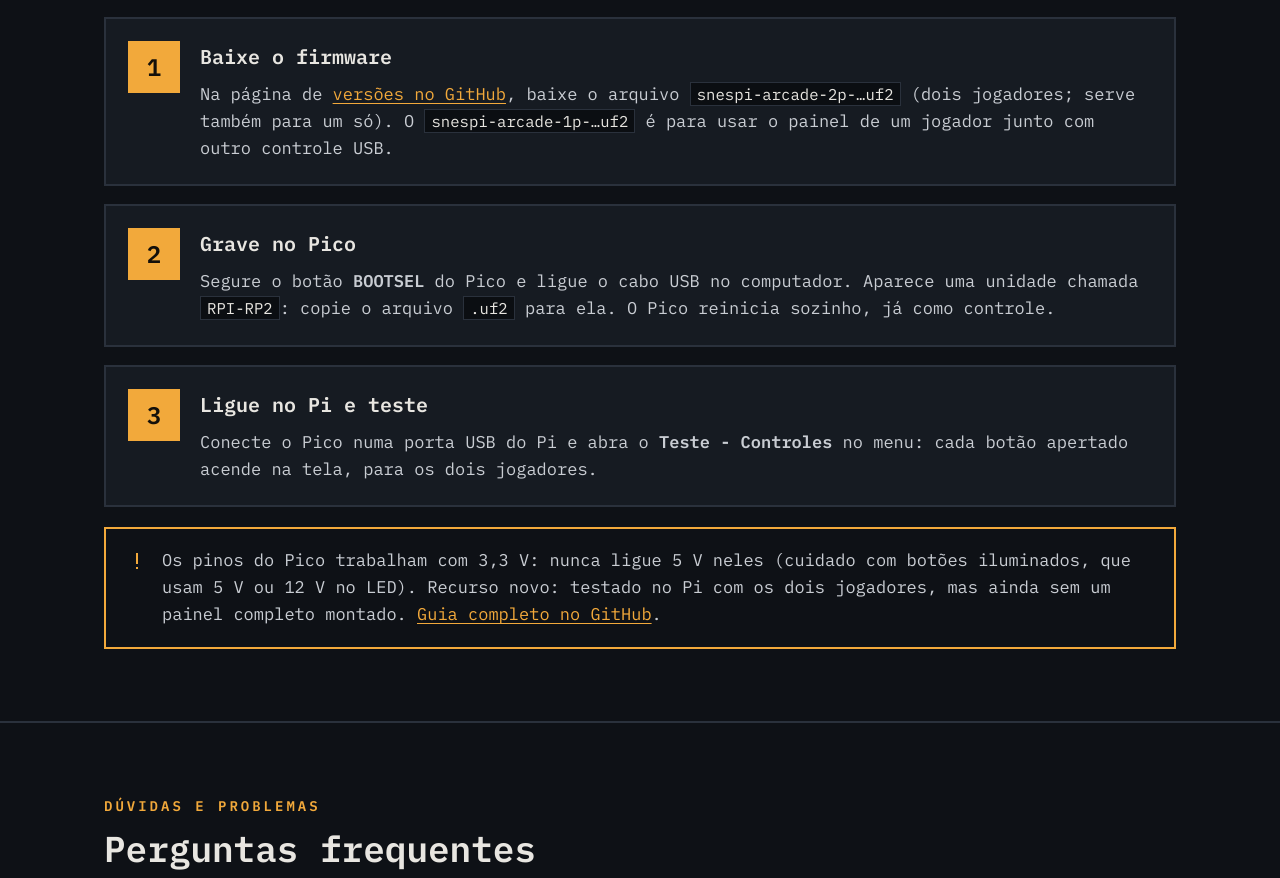
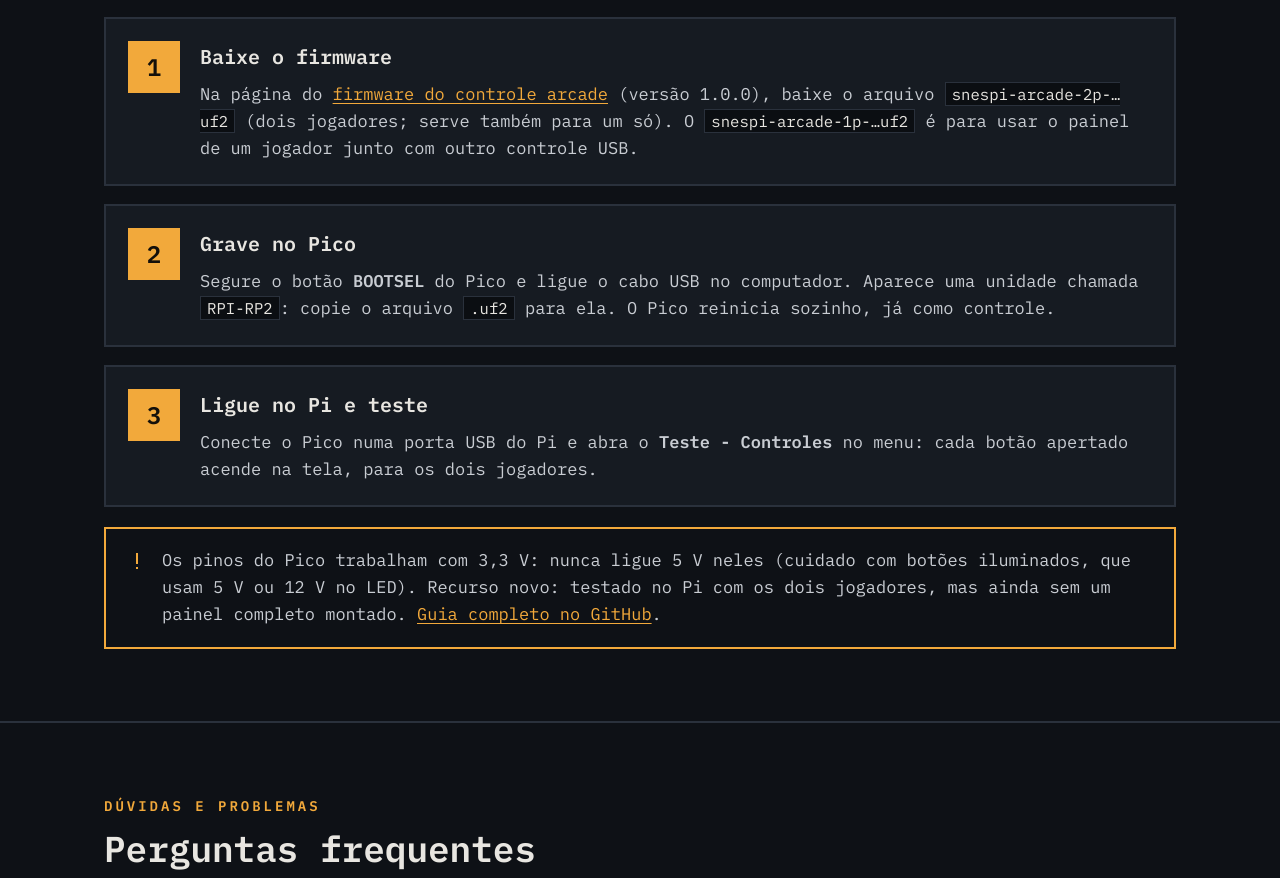
Before and after one commit to geraldoantonio/snes-pi-os, a plain HTML site: page site/public/index.html in a window 1280 px wide. Shown: the part 9235-10113 px from the top of the page. Drawn offline with Linux system fonts and the light colour scheme.

Commit message:
Site: link para a Release do firmware do controle arcade
Co-Authored-By: Claude Fable 5.2 <noreply@anthropic.com>

```diff
--- a/site/public/index.html
+++ b/site/public/index.html
@@ -311,7 +311,7 @@
 			<li>
 				<div>
 					<h3>Baixe o firmware</h3>
-					<p>Na página de <a href="https://github.com/geraldoantonio/snes-pi-os/releases">versões no GitHub</a>, baixe o arquivo <code>snespi-arcade-2p-…uf2</code> (dois jogadores; serve também para um só). O <code>snespi-arcade-1p-…uf2</code> é para usar o painel de um jogador junto com outro controle USB.</p>
+					<p>Na página do <a href="https://github.com/geraldoantonio/snes-pi-os/releases/tag/arcade-v1.0.0">firmware do controle arcade</a> (versão 1.0.0), baixe o arquivo <code>snespi-arcade-2p-…uf2</code> (dois jogadores; serve também para um só). O <code>snespi-arcade-1p-…uf2</code> é para usar o painel de um jogador junto com outro controle USB.</p>
 				</div>
 			</li>
 			<li>
```
Also changed, not shown: 1 other file.
